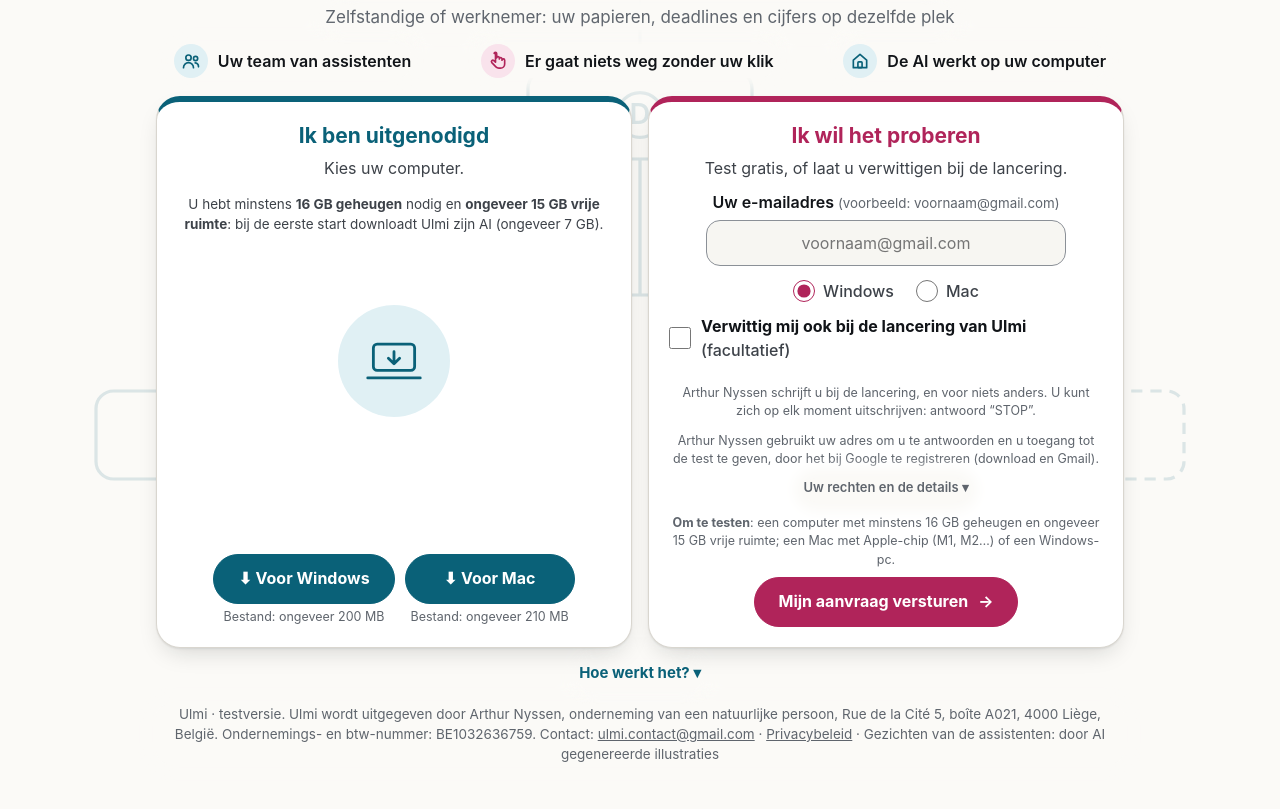
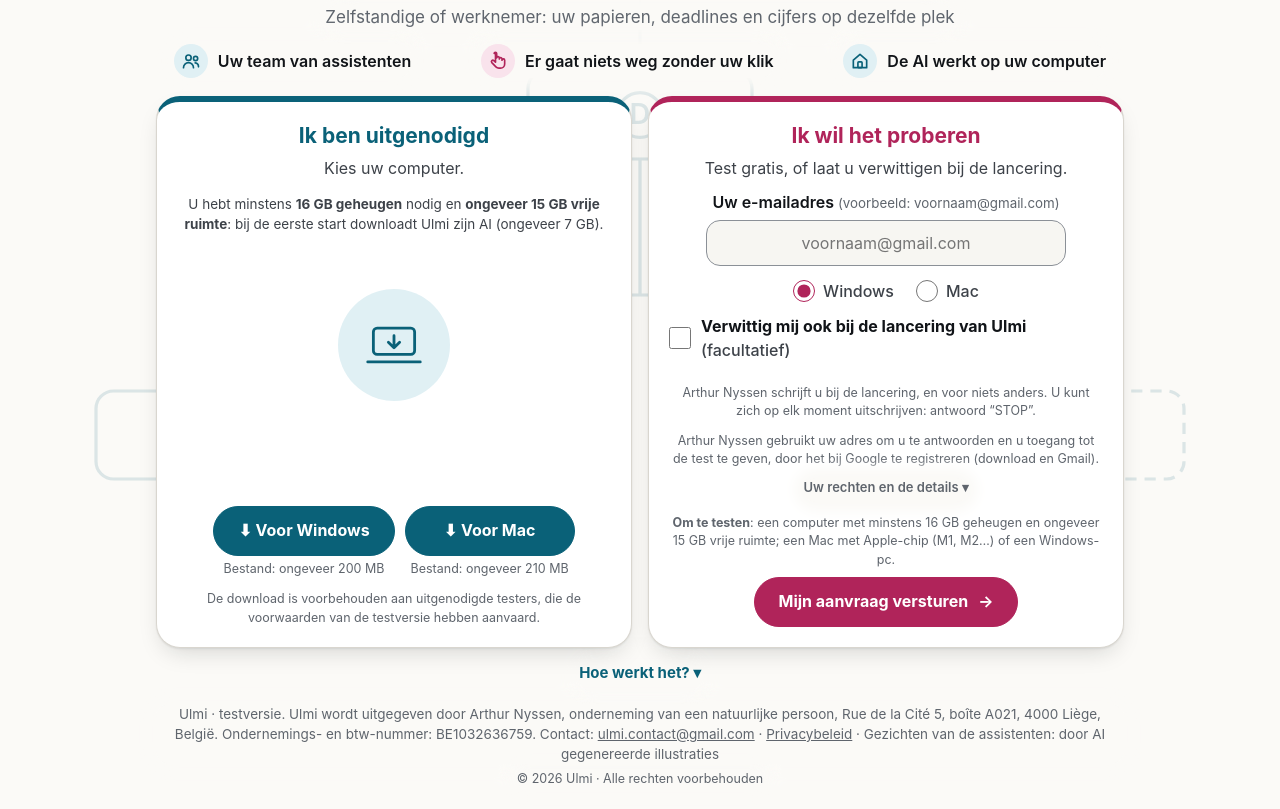
Before and after one commit to Ulmi-app/ulmi-app.github.io, a plain HTML site: page nl/index.html in a window 1280 px wide. Shown: the part 273-1082 px from the top of the page. Before the commit the page ends 1057 px from the top, so only its background shows below. Drawn offline with Linux system fonts and the light colour scheme.

Commit message:
Page NL : droits reserves

```diff
--- a/nl/index.html
+++ b/nl/index.html
@@ -75,7 +75,8 @@ footer a{color:inherit}
 .conditions{font-size:13.5px;line-height:1.5;margin:4px 0 6px;text-align:center}
 .mention{font-size:12.5px;line-height:1.45;color:var(--note);margin:12px 0 0;text-align:center}
 .mention a{color:inherit}
-.nom,h1,.chapeau,.atouts li,summary,footer{width:fit-content;margin-left:auto;margin-right:auto;background:var(--page);box-shadow:0 0 14px 10px var(--page);border-radius:14px}
+.droits{font-size:12.5px;color:var(--note);margin:6px 0 0;text-align:center}
+.nom,h1,.chapeau,.atouts li,summary,footer,.droits{width:fit-content;margin-left:auto;margin-right:auto;background:var(--page);box-shadow:0 0 14px 10px var(--page);border-radius:14px}
 @media (min-width:860px){
  .atouts{flex-direction:row;justify-content:center;gap:12px 34px}
  .atouts li{white-space:nowrap}
@@ -124,6 +125,7 @@ footer a{color:inherit}
         <div class="dl"><a class="btn" id="lien-windows" href="#">⬇ Voor Windows</a><small class="poids" id="poids-windows"></small></div>
         <div class="dl"><a class="btn" id="lien-mac" href="#">⬇ Voor Mac</a><small class="poids" id="poids-mac"></small></div>
       </div>
+            <p class="mention">De download is voorbehouden aan uitgenodigde testers, die de voorwaarden van de testversie hebben aanvaard.</p>
     </div>
 
     <div class="carte deux">
@@ -162,6 +164,7 @@ footer a{color:inherit}
   </details>
 
   <footer>Ulmi · testversie. Ulmi wordt uitgegeven door Arthur Nyssen, onderneming van een natuurlijke persoon, Rue de la Cité 5, boîte A021, 4000 Liège, België. Ondernemings- en btw-nummer: BE1032636759. Contact: <a id="contact" href="#"></a> · <a href="confidentialite.html">Privacybeleid</a> · Gezichten van de assistenten: door AI gegenereerde illustraties</footer>
+  <p class="droits">© 2026 Ulmi · Alle rechten voorbehouden</p>
 </main>
 
 <script>
```
